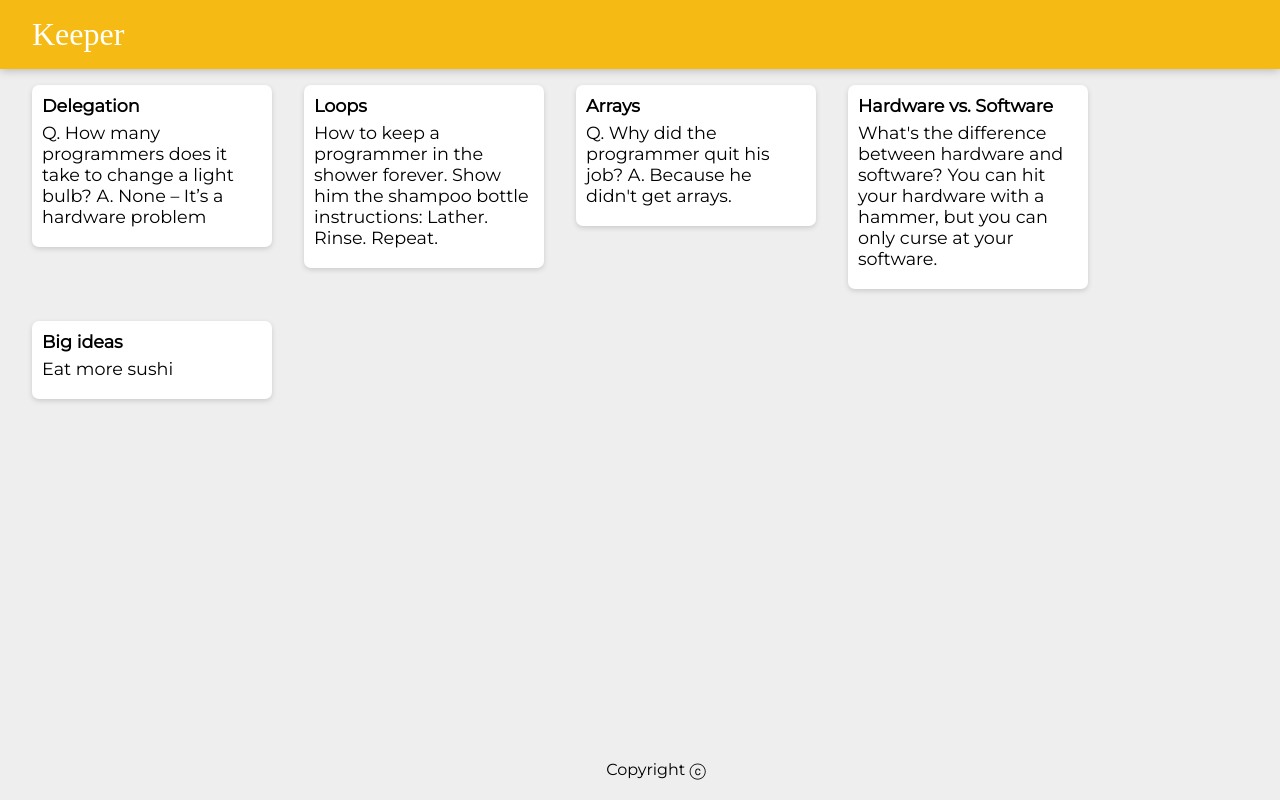
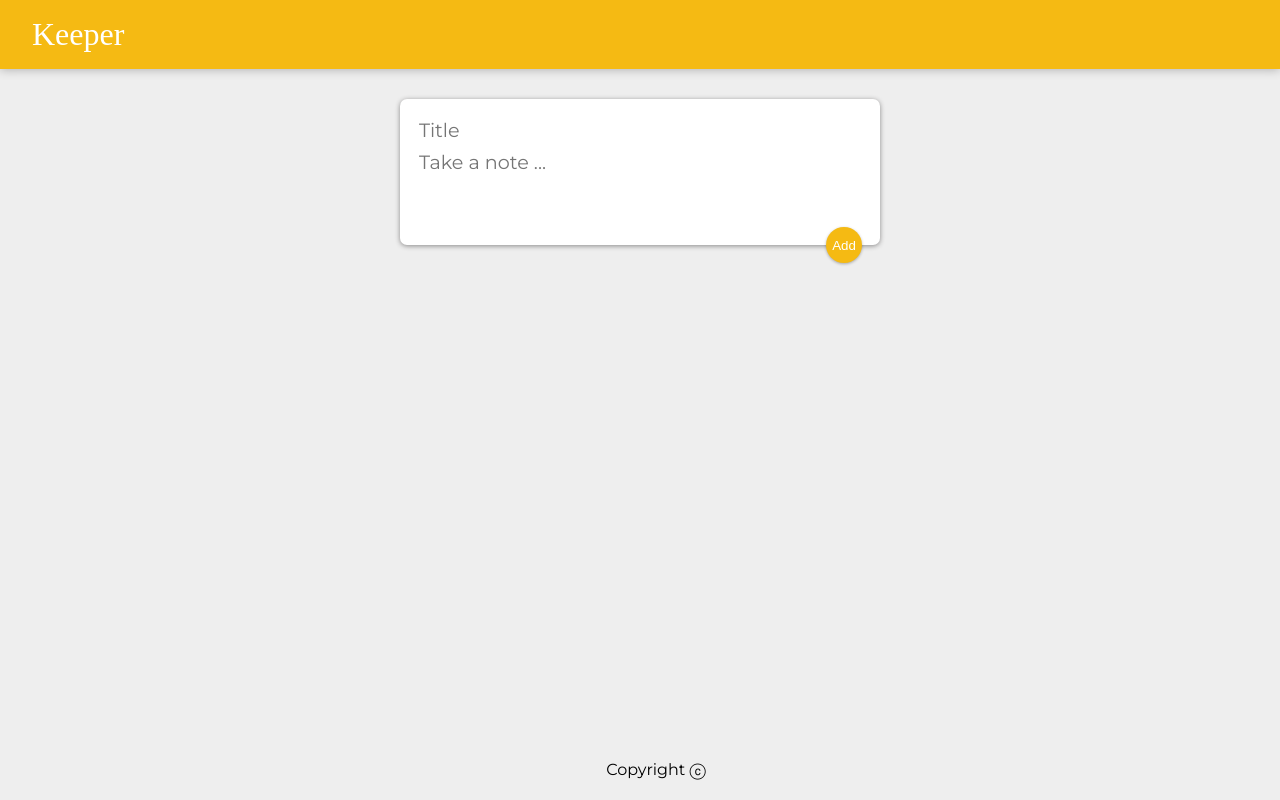
Before and after one commit to bzemedku98/keeper-app, a React (Create React App) app: page / in a window 1280 px wide. Built offline with nearby package versions, Linux system fonts and the light colour scheme; a web font is replaced by a local one.

Commit message:
added create note box

```diff
--- a/public/styles.css
+++ b/public/styles.css
@@ -54,3 +54,49 @@
   white-space: pre-wrap;
   word-wrap: break-word;
 }
+
+.note button {
+  position: relative;
+  float: right;
+  margin-right: 10px;
+  color: #f5ba13;
+  border: none;
+  width: 36px;
+  height: 36px;
+  cursor: pointer;
+  outline: none;
+}
+
+form {
+  position: relative;
+  width: 480px;
+  margin: 30px auto 20px auto;
+  background: #fff;
+  padding: 15px;
+  border-radius: 7px;
+  box-shadow: 0 1px 5px rgb(138, 137, 137);
+}
+form input,
+form textarea {
+  width: 100%;
+  border: none;
+  padding: 4px;
+  outline: none;
+  font-size: 1.2em;
+  font-family: inherit;
+  resize: none;
+}
+form button {
+  position: absolute;
+  right: 18px;
+  bottom: -18px;
+  background: #f5ba13;
+  color: #fff;
+  border: none;
+  border-radius: 50%;
+  width: 36px;
+  height: 36px;
+  box-shadow: 0 1px 3px rgba(0, 0, 0, 0.3);
+  cursor: pointer;
+  outline: none;
+}
--- a/src/components/App.jsx
+++ b/src/components/App.jsx
@@ -1,20 +1,40 @@
-import React from "react";
+import React, { useState } from "react";
 import Header from "./Header";
 import Note from "./Note";
 import Footer from "./Footer";
 import notes from "../notes";
+import CreateArea from "./CreateArea";
 
 function App() {
+    const [notes, setNotes] = useState([]);
+
+    function addNote(newNote){
+        setNotes(prevNotes => {
+           return [...prevNotes, newNote];
+        })
+    }
+
+    function deleteNote(id){
+        setNotes(prevNotes => {
+           return prevNotes.filter((noteItem, index) => {
+            return index !== id;
+           })
+        })
+    }
+
     return (
         <div>
             <Header/>
-            {notes.map(noteItem =>
-            <Note
-                key={noteItem.key}
+            <CreateArea onAdd={addNote}/>
+            {notes.map((noteItem, index)=> {
+            return <Note
+                key={index}
+                id={index}
                 title={noteItem.title}
                 content={noteItem.content}
+                onDelete={deleteNote}
             />
-            )}
+            })}
             <Footer/>
         </div>
     );
--- /dev/null
+++ b/src/components/CreateArea.jsx
@@ -0,0 +1,50 @@
+import React, { useState } from "react";
+
+function CreateArea(props) {
+
+    const [note, setNote] = useState({
+        title: "",
+        content: ""
+    });
+
+    function handleChange(event){
+        const [name, value] = event.target;
+        setNote(prevNote => {
+            return {
+                ...prevNote,
+                [name]: value
+            };
+        });
+    }
+
+    function submitNote(event){
+        props.onAdd(note)
+        setNote({
+            title: "",
+            content: ""
+        })
+        event.preventDefault();
+    }
+
+    return (
+        <div>
+            <form>
+                <input
+                name="title"
+                onChange={handleChange}
+                value={note.title}
+                placeholder="Title"
+                />
+                <textarea
+                name="content"
+                value={note.content}
+                placeholder="Take a note ..."
+                rows="3"
+                />
+                <button onClick={submitNote}>Add</button>
+            </form>
+        </div>
+    )
+}
+
+export default CreateArea;
--- a/src/components/Footer.jsx
+++ b/src/components/Footer.jsx
@@ -2,6 +2,8 @@
 
 const date = new Date();
 const year = date.getFullYear;
+
+console.log(year);
 
 function Footer() {
     return <footer className="footer">Copyright ⓒ {year}</footer>;
--- a/src/components/Note.jsx
+++ b/src/components/Note.jsx
@@ -1,9 +1,13 @@
 import React from "react";
 
 function Note(props) {
+    function handleClick(){
+        props.onDelete(props.id);
+    }
     return <div className="note">
         <h1>{props.title}</h1>
         <p>{props.content}</p>
+        <button onClick={handleClick}>DELETE</button>
     </div>
 }
 
```
Lines whose indentation alone changed are shown as unchanged.
